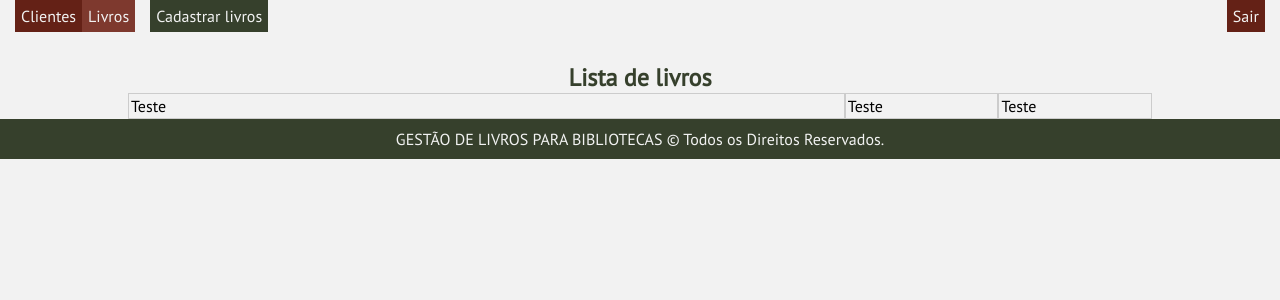
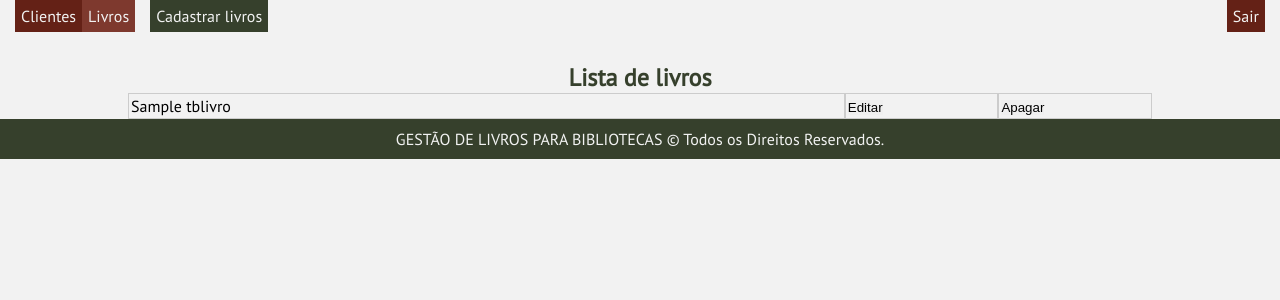
Before and after one commit to RenatoViturino/BibliotecaFatec, a PHP site: page /livros.php in a window 1280 px wide. Shown: the part 66-366 px from the top of the page. Run offline with PHP 8.4, Linux system fonts and the light colour scheme; tables that the repository leaves empty hold one stand-in row (values such as "Sample post").

Commit message:
Atualizar livros.php
Adicionado a funcionalidade de consultar, editar e apagar.

```diff
--- a/livros.php
+++ b/livros.php
@@ -13,15 +13,54 @@
 
     <h2>Lista de livros</h2>
 
-    <div class="dados">
-        Teste
-    </div>
-    <div class="editar">
-        Teste
-    </div>
-    <div class="apagar">
-        Teste
-    </div>
+	<?php
+	require_once 'conexao.php';
+
+	$consulta = $con->query("SELECT isbnLivro, isbnLivro FROM tbLivros");
+	$resultado = $consulta->fetchAll();
+	if($resultado) {
+
+		$apagar = (!empty($_POST['apagar'])) ? $_POST['apagar'] : null;
+
+
+		if($apagar) {
+			$deletar = $con->prepare("DELETE FROM tbLivros WHERE isbnLivro = :isbnLivro");
+			$deletar->bindParam(':isbnLivro', $apagar);
+			$deletar->execute();
+		}
+		$apagar = null;
+
+		$consulta = $con->query("SELECT nomeLivro, isbnLivro FROM tbLivros");
+		$resultado = $consulta->fetchAll();
+		if(!$resultado) {
+			echo '<h3>Nenhum livro cadastrado!</h3>';
+		}
+
+		foreach($resultado as $dado) {
+			echo ('
+				<div class="dados">' .
+					$dado['nomeLivro'] .
+				'</div>
+				<div class="editar">
+					<form method="post" action="editarlivro.php">
+                    <button type="submit" name="editar" value="'. $dado['isbnLivro'] . '">Editar</button>
+                </form>
+				</div>' .
+				'<div class="apagar">
+					<form method="post">
+                    <button type="submit" name="apagar" value="'. $dado['isbnLivro'] . '">Apagar</button>
+                </form>
+				</div>
+				');
+		}
+
+	}
+		else {
+			echo '<h3>Nenhum livro cadastrado!</h3>';
+		}
+
+
+	?>
 
 </div>
 
```
